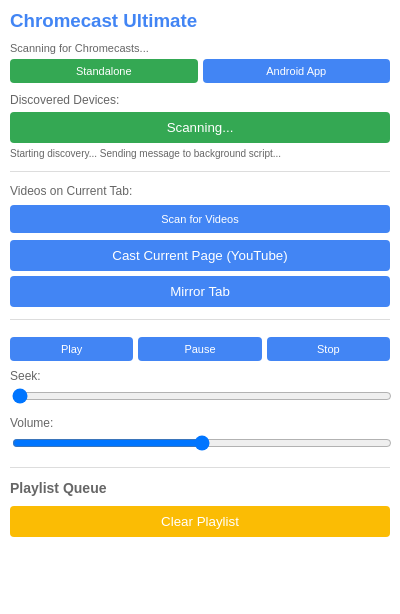
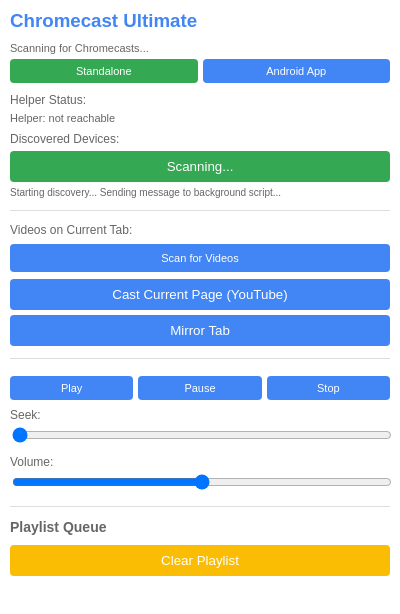
Before and after one commit to mihael-lovrencic/firefox-chromecast-ultimate, a browser extension: page popup.html in a window 400 px wide. Drawn offline with Linux system fonts and the light colour scheme; no server answers.

Commit message:
Show helper status in popup

```diff
--- a/popup.html
+++ b/popup.html
@@ -43,6 +43,9 @@
   </div>
 
   <div id="standaloneSection" class="section active">
+    <label>Helper Status:</label>
+    <div id="helperStatus" class="status">Checking helper...</div>
+    <div id="helperDevices" class="status"></div>
     <label>Discovered Devices:</label>
     <div id="discoveredDevices">
       <button id="scanDevices" style="background:#34a853;">Scan for Chromecasts</button>
--- a/popup.js
+++ b/popup.js
@@ -15,6 +15,8 @@
 const serverInput = document.getElementById('serverUrl');
 const discoveredDevicesContainer = document.getElementById('discoveredDevices');
 if (!discoveredDevicesContainer) console.error('discoveredDevices element not found!');
+const helperStatusEl = document.getElementById('helperStatus');
+const helperDevicesEl = document.getElementById('helperDevices');
 
 const REQUEST_TIMEOUT = 5000;
 
@@ -34,6 +36,21 @@
   statusEl.textContent = msg;
 }
 
+async function refreshHelperStatus() {
+  if (currentMode !== 'standalone') return;
+  if (helperStatusEl) helperStatusEl.textContent = 'Checking helper...';
+  try {
+    const res = await fetch(`${HELPER_URL}/status`);
+    if (!res.ok) throw new Error(`HTTP ${res.status}`);
+    if (helperStatusEl) helperStatusEl.textContent = 'Helper: running';
+    const devices = await fetch(`${HELPER_URL}/devices`).then(r => r.json());
+    if (helperDevicesEl) helperDevicesEl.textContent = `Helper devices: ${devices.length}`;
+  } catch (e) {
+    if (helperStatusEl) helperStatusEl.textContent = 'Helper: not reachable';
+    if (helperDevicesEl) helperDevicesEl.textContent = '';
+  }
+}
+
 function setMode(mode) {
   currentMode = mode;
   localStorage.setItem('castMode', mode);
@@ -45,6 +62,7 @@
 
   if (mode === 'standalone') {
     setStatus('Standalone mode - scanning for Chromecasts...');
+    refreshHelperStatus();
     scanForChromecasts();
   } else {
     setStatus('Android mode - connecting to server...');
@@ -405,3 +423,4 @@
 
 setMode(currentMode);
 setTimeout(loadVideos, 500);
+setInterval(refreshHelperStatus, 4000);
```
